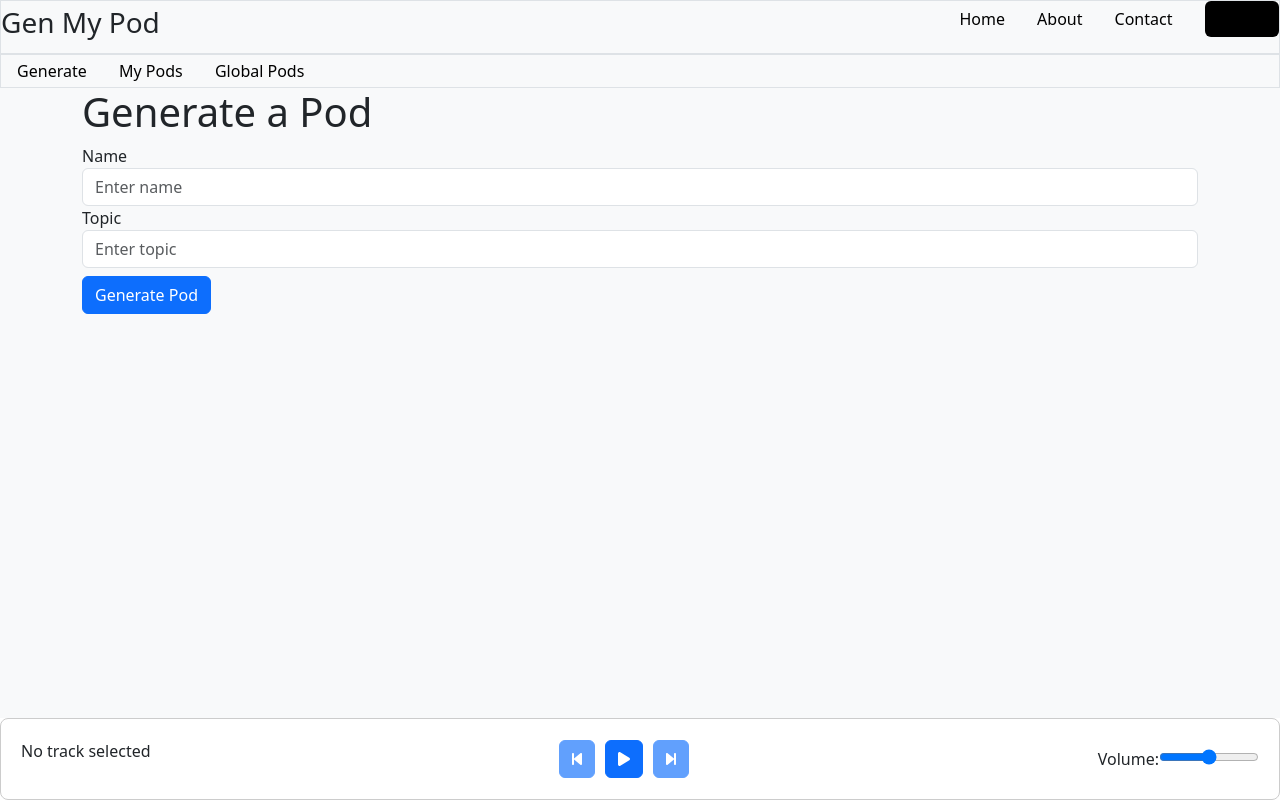
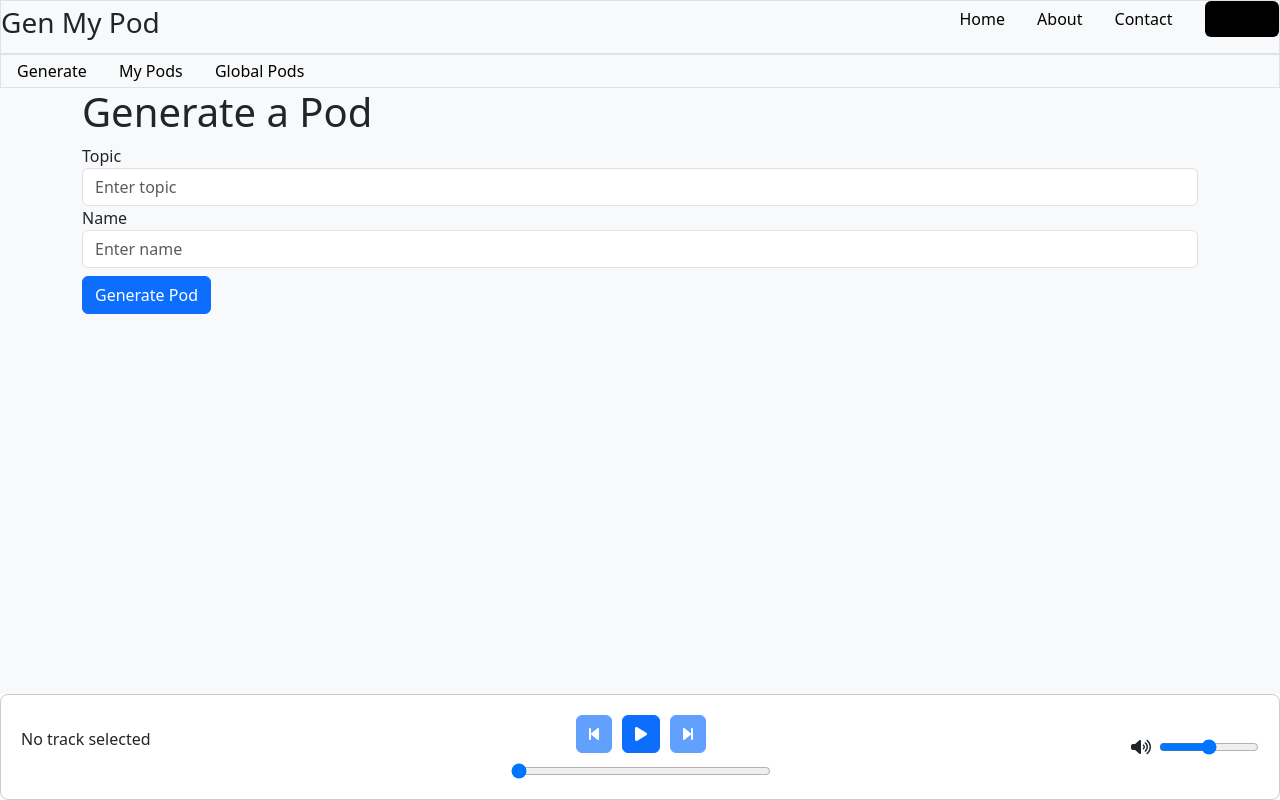
Before and after one commit to tedgey/wiki-crawl-to-mp3, a React (Vite) app in the folder gen-my-pod/: page /generate in a window 1280 px wide. Built offline with nearby package versions, Linux system fonts and the light colour scheme; no server answers.

Commit message:
Improve generate workflow. Now redirects to my_pods after successful generation.

```diff
--- a/gen-my-pod/src/components/MediaPlayer.tsx
+++ b/gen-my-pod/src/components/MediaPlayer.tsx
@@ -1,7 +1,7 @@
 import React, { useRef, useState, useEffect } from 'react';
 import styled from 'styled-components';
 import { FontAwesomeIcon } from '@fortawesome/react-fontawesome';
-import { faPlay, faPause, faStepBackward, faStepForward } from '@fortawesome/free-solid-svg-icons';
+import { faPlay, faPause, faStepBackward, faStepForward, faVolumeUp } from '@fortawesome/free-solid-svg-icons';
 
 interface MediaPlayerProps {
   source: string; // The source URL for the audio file
@@ -30,11 +30,18 @@ const VolumeSlider = styled.input`
   width: 100px;
 `;
 
+const ProgressBar = styled.input`
+  width: 200%;
+  margin-top: 10px;
+`;
+
 const MediaPlayer: React.FC<MediaPlayerProps> = ({ source, playlist = [] }) => {
   const audioRef = useRef<HTMLAudioElement | null>(null);
   const [currentTrackIndex, setCurrentTrackIndex] = useState<number>(0);
   const [isPlaying, setIsPlaying] = useState<boolean>(false);
   const [volume, setVolume] = useState<number>(0.5); // Default volume set to 0.5 (half)
+  const [progress, setProgress] = useState<number>(0); // Current progress of the track
+  const [duration, setDuration] = useState<number>(0); // Total duration of the track
 
   const currentSource = playlist.length > 0 ? playlist[currentTrackIndex] : source;
 
@@ -76,6 +83,31 @@ const MediaPlayer: React.FC<MediaPlayerProps> = ({ source, playlist = [] }) => {
     }
   };
 
+  const handleProgressChange = (event: React.ChangeEvent<HTMLInputElement>) => {
+    const newProgress = parseFloat(event.target.value);
+    setProgress(newProgress);
+    if (audioRef.current) {
+      audioRef.current.currentTime = newProgress; // Seek to the selected time
+    }
+  };
+
+  // Update progress as the track plays
+  useEffect(() => {
+    const updateProgress = () => {
+      if (audioRef.current) {
+        setProgress(audioRef.current.currentTime);
+        setDuration(audioRef.current.duration || 0);
+      }
+    };
+
+    if (audioRef.current) {
+      audioRef.current.addEventListener('timeupdate', updateProgress);
+      return () => {
+        audioRef.current?.removeEventListener('timeupdate', updateProgress);
+      };
+    }
+  }, []);
+
   // Set the default volume to 0.5 when the component mounts
   useEffect(() => {
     if (audioRef.current) {
@@ -99,6 +131,7 @@ const MediaPlayer: React.FC<MediaPlayerProps> = ({ source, playlist = [] }) => {
         onEnded={nextTrack} // Automatically play the next track when the current one ends
       />
       <p>{currentSource ? currentSource.split('/').pop() : 'No track selected'}</p>
+        <div className="d-flex flex-column align-items-center">
             <Controls>
                 <button onClick={previousTrack} disabled={playlist.length === 0} className="btn btn-primary">
                 <FontAwesomeIcon icon={faStepBackward} /> {/* Previous Icon */}
@@ -110,8 +143,17 @@ const MediaPlayer: React.FC<MediaPlayerProps> = ({ source, playlist = [] }) => {
                 <FontAwesomeIcon icon={faStepForward} /> {/* Next Icon */}
                 </button>
             </Controls>
-      <div>
-        <label htmlFor="volume">Volume:</label>
+            <ProgressBar
+                type="range"
+                min="0"
+                max={duration || 0}
+                step="0.1"
+                value={progress}
+                onChange={handleProgressChange}
+            />
+        </div>
+      <div className="d-flex align-items-center">
+        <FontAwesomeIcon icon={faVolumeUp} className="me-2" />
         <VolumeSlider
           id="volume"
           type="range"
--- a/gen-my-pod/src/components/pages/Generate.tsx
+++ b/gen-my-pod/src/components/pages/Generate.tsx
@@ -1,4 +1,4 @@
-import React, { useState } from 'react';
+import React, { useState, useEffect } from 'react';
 
 const Generate = () => {
   const [name, setName] = useState('');
@@ -6,6 +6,41 @@ const Generate = () => {
   const [loading, setLoading] = useState(false);
   const [error, setError] = useState('');
   const [success, setSuccess] = useState('');
+
+  useEffect(() => {
+    const eventSource = new EventSource('http://localhost:3000/events');
+
+    eventSource.onmessage = (event) => {
+      const data = JSON.parse(event.data);
+
+      if (data.status === 'success') {
+        setLoading(false);
+        setSuccess('Success! Redirecting...');
+        console.log('Files generated successfully:', data);
+
+        // Redirect to /my_pods after a short delay
+        setTimeout(() => {
+          window.location.href = '/my_pods';
+        }, 2000);
+      } else if (data.status === 'error') {
+        setLoading(false);
+        setError(`Error: ${data.error}`);
+        console.error('Error generating files:', data.error);
+      }
+    };
+
+    eventSource.onerror = () => {
+      setLoading(false);
+      setError('Error with SSE connection.');
+      console.error('Error with SSE connection.');
+      eventSource.close();
+    };
+
+    // Cleanup the EventSource when the component unmounts
+    return () => {
+      eventSource.close();
+    };
+  }, []);
 
   const handleSubmit = async (e: React.FormEvent) => {
     e.preventDefault(); // Prevent the default form submission behavior
@@ -25,13 +60,13 @@ const Generate = () => {
         body: JSON.stringify({ name, topic }),
       });
 
-      console.log("response", response);
+      console.log('response', response);
 
       if (response.status !== 200) {
         throw new Error('Failed to generate pod. Please try again.');
       }
 
-      setSuccess(`Pod generating!`);
+      setSuccess('Generating...');
     } catch (err: unknown) {
       setError('An error occurred. Please try again.');
       console.log('Error generating pod:', err);
@@ -45,6 +80,18 @@ const Generate = () => {
       <h1>Generate a Pod</h1>
       <form onSubmit={handleSubmit}>
         <div className="form-group">
+          <label htmlFor="topic">Topic</label>
+          <input
+            type="text"
+            className="form-control"
+            id="topic"
+            placeholder="Enter topic"
+            value={topic}
+            onChange={(e) => setTopic(e.target.value)} // Correctly update `topic` state
+            required
+          />
+        </div>
+        <div className="form-group">
           <label htmlFor="name">Name</label>
           <input
             type="text"
@@ -53,18 +100,6 @@ const Generate = () => {
             placeholder="Enter name"
             value={name}
             onChange={(e) => setName(e.target.value)} // Correctly update `name` state
-            required
-          />
-        </div>
-        <div className="form-group">
-          <label htmlFor="topic">Topic</label>
-          <input
-            type="text"
-            className="form-control"
-            id="topic"
-            placeholder="Enter topic"
-            value={topic}
-            onChange={(e) => setTopic(e.target.value)} // Correctly update `topic` state
             required
           />
         </div>
```
Lines whose indentation alone changed are shown as unchanged.
